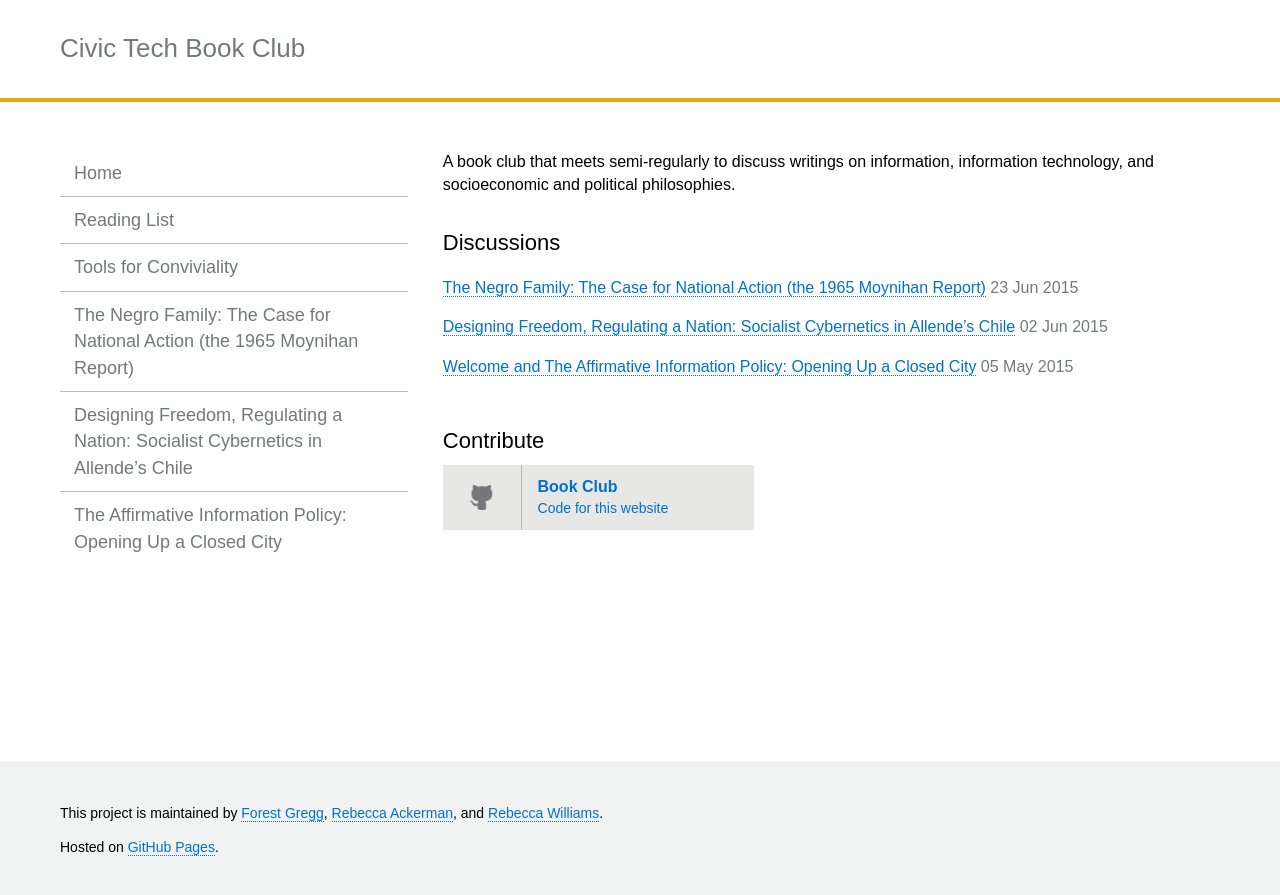
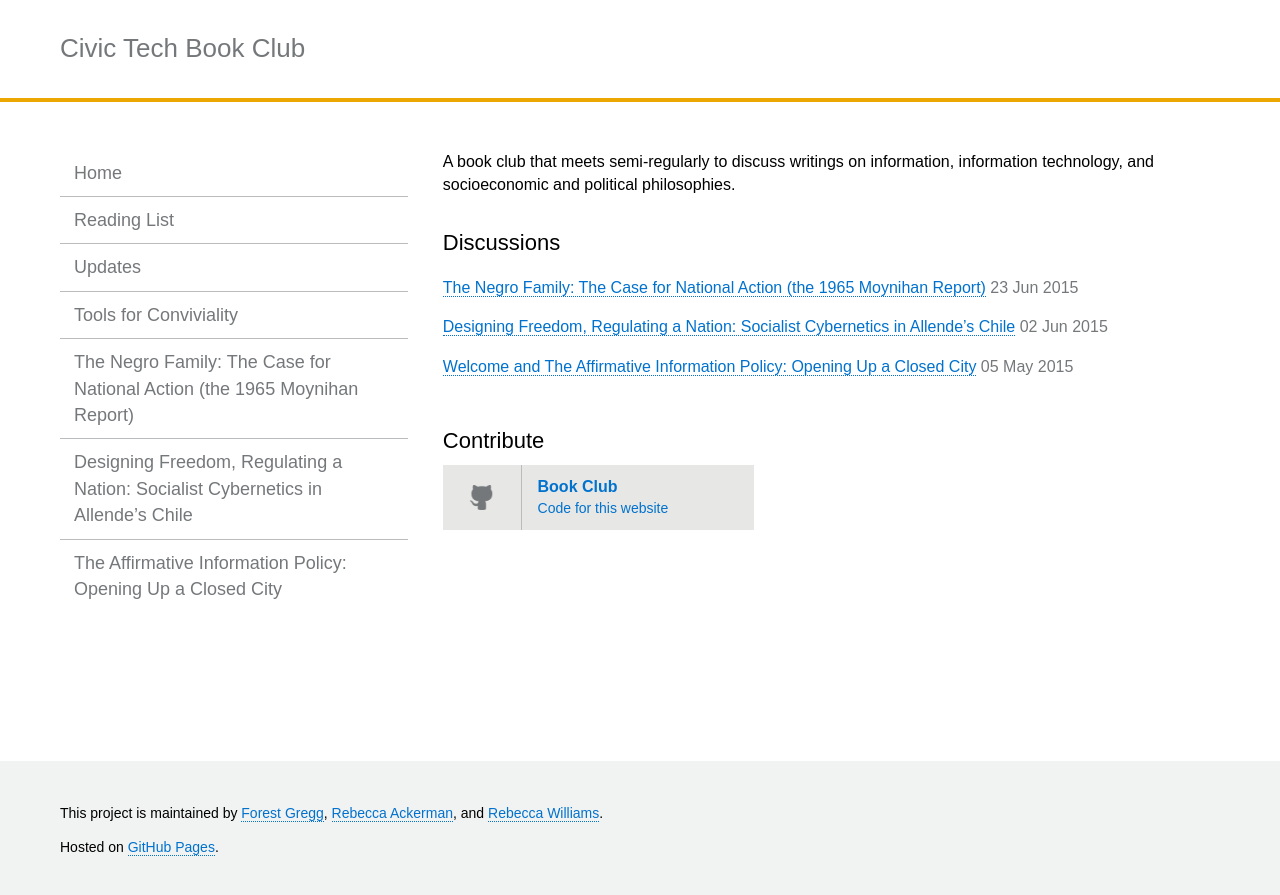
Before and after one commit to rebeccawilliams/bookclub, a Jekyll site: the page built from index.html, in a window 1280 px wide. Shown: the top 895 px of the page. Built offline with Jekyll 4.4.1, drawn with Linux system fonts in a browser that asks for light colours.

Commit message:
Update _config.yml

```diff
--- a/_config.yml
+++ b/_config.yml
@@ -30,6 +30,9 @@ navigation:
 - text: Reading List
   url: readinglist
   internal: true
+- text: "Updates"
+  url: https://groups.google.com/forum/#!forum/civictechbookclub
+  internal: false
 - text: "Tools for Conviviality"
   url: convivial-reconstruction
   internal: true
```
